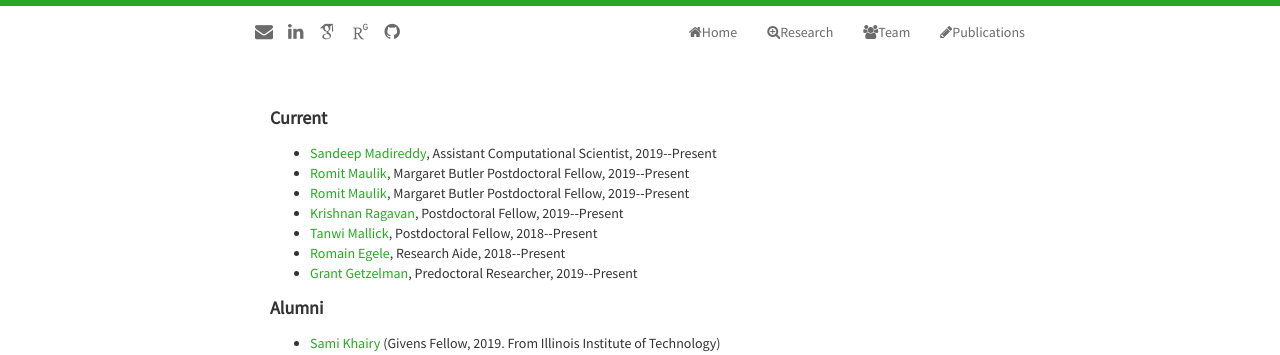
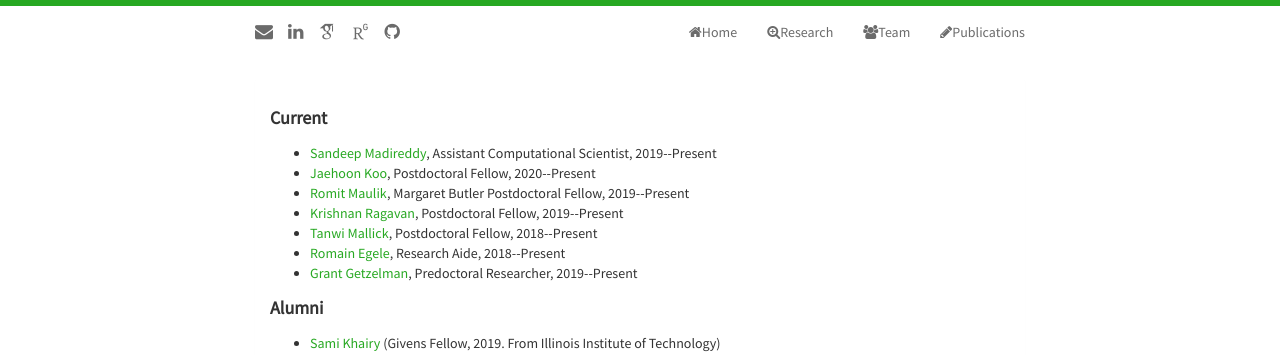
Before and after one commit to pbalapra/pbalapra.github.io, a Jekyll site: the page built from jobs.html, in a window 1280 px wide. Shown: the top 355 px of the page. Built offline with Jekyll 4.4.1, drawn with Linux system fonts in a browser that asks for light colours; nearby versions of some CDN libraries; some web fonts are replaced.

Commit message:
updating team

```diff
--- a/_includes/team.html
+++ b/_includes/team.html
@@ -7,7 +7,7 @@
       <h5><strong>Current</strong></h5>
       <ul class="itemize1" align="justify">
         <li class="itemize"><a href="https://sandeep-madireddy.netlify.app/", target="black_">Sandeep Madireddy</a>, Assistant Computational Scientist, 2019--Present</li>
-        <li class="itemize"><a href="https://www.linkedin.com/in/jaehoon-koo-bb384aa1/", target="black_">Romit Maulik</a>, Margaret Butler Postdoctoral Fellow, 2019--Present</li>
+        <li class="itemize"><a href="https://www.linkedin.com/in/jaehoon-koo-bb384aa1/", target="black_">Jaehoon Koo</a>, Postdoctoral Fellow, 2020--Present</li>
         <li class="itemize"><a href="https://romit-maulik.github.io/", target="black_">Romit Maulik</a>, Margaret Butler Postdoctoral Fellow, 2019--Present</li>
         <li class="itemize"><a href="https://www.linkedin.com/in/krm9c/", target="black_">Krishnan Ragavan</a>, Postdoctoral Fellow, 2019--Present</li>
         <li class="itemize"><a href="https://www.linkedin.com/in/tanwimallick", target="black_">Tanwi Mallick</a>, Postdoctoral Fellow, 2018--Present</li>
```
